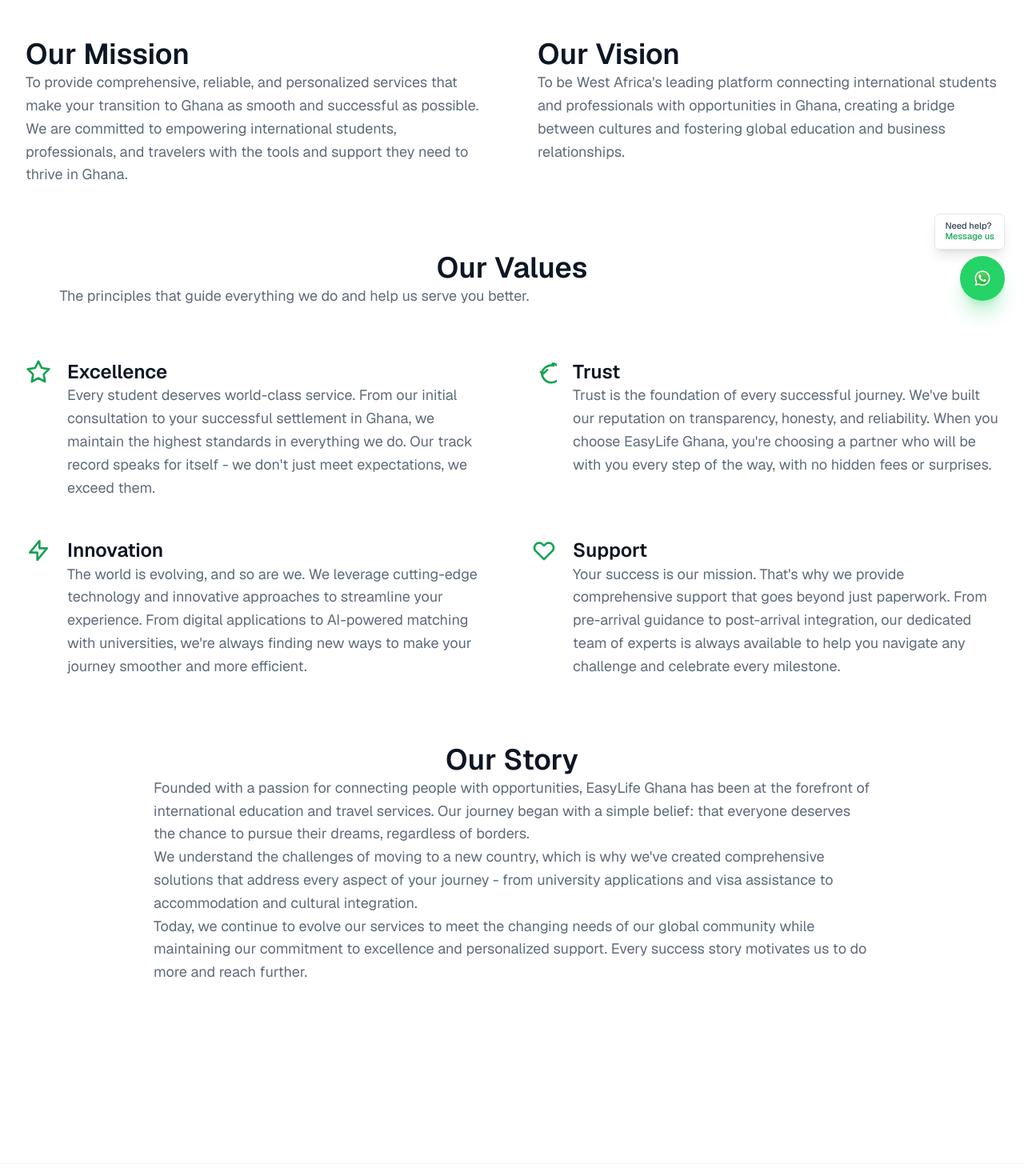
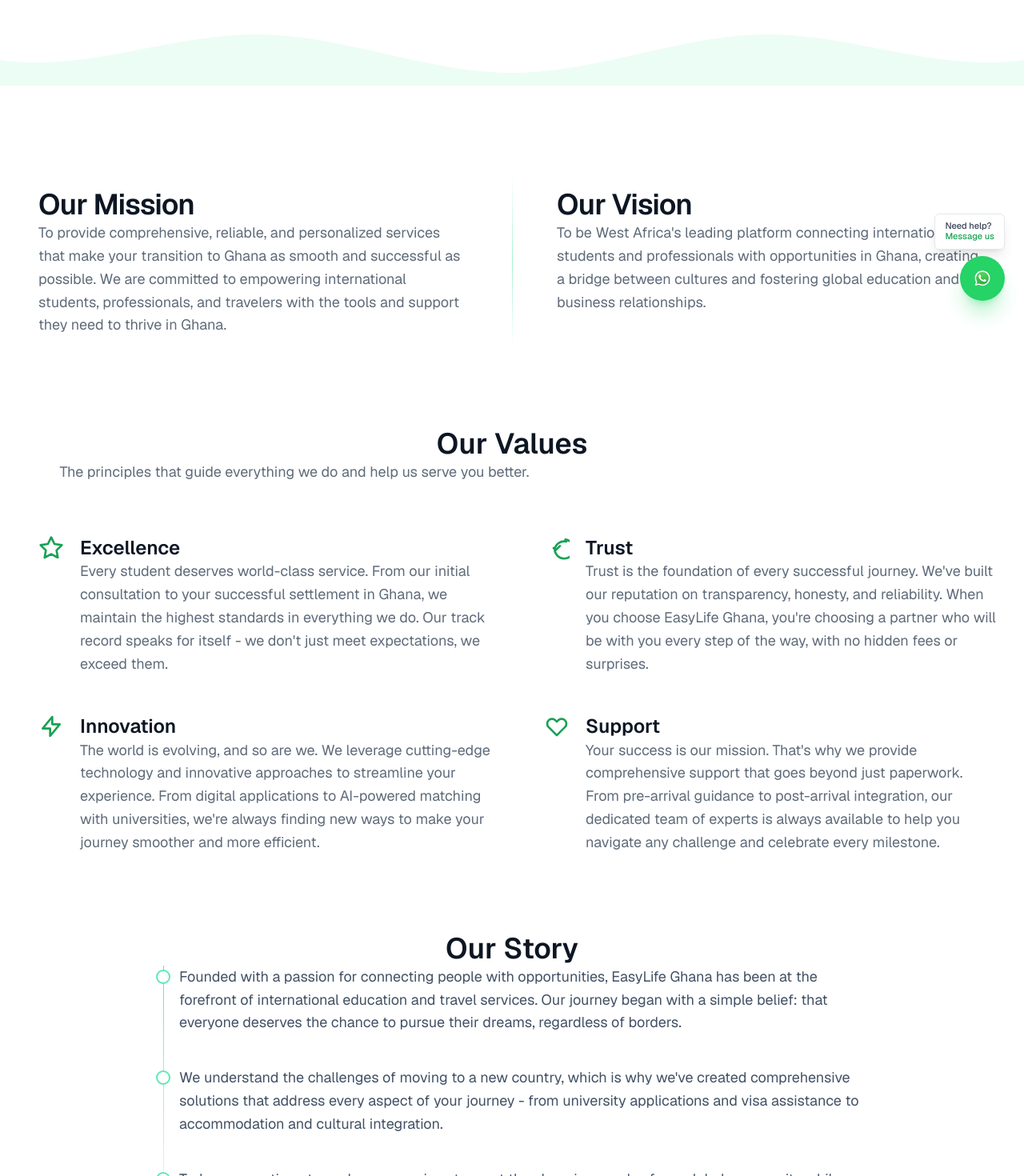
Before and after one commit to easylifegh/easylifegh-web, a Next.js app: page /about in a window 1280 px wide. Shown: the part 400-1870 px from the top of the page at 80% size. Built offline with nearby package versions, Linux system fonts and the light colour scheme; no server answers.

Commit message:
style: redesign contact and about page

```diff
--- a/src/app/about/page.tsx
+++ b/src/app/about/page.tsx
@@ -4,74 +4,97 @@
 import { useTranslation } from "react-i18next"
 import ClientOnly from "@/components/ClientOnly"
 
+// Keep story paragraph keys for timeline
+const STORY_PARAGRAPHS = ["paragraph1", "paragraph2", "paragraph3"] as const
+
 export default function AboutPage() {
   const { t } = useTranslation()
 
   return (
-    <div className="min-h-screen w-full bg-white">
-      {/* Header Section */}
-      <div className="bg-gradient-to-br from-gray-50 to-white">
-        <div className="max-w-7xl mx-auto px-4 sm:px-6 lg:px-8 py-16 md:py-24">
+    <div className="relative min-h-screen w-full overflow-hidden bg-white">
+      {/* Hero with layered soft waves */}
+      <header className="relative">
+        <div className="relative max-w-7xl mx-auto px-4 sm:px-6 lg:px-8 pt-24 pb-40 md:pt-28 md:pb-52">
           <div className="text-center">
-            <ClientOnly fallback={<div className="h-12" />}>
-              <h1 className="text-4xl md:text-5xl font-bold text-[#0D1623] mb-6">
+            <ClientOnly fallback={<div className="h-20" />}>
+              <h1 className="relative text-4xl md:text-5xl lg:text-6xl font-bold tracking-tight text-[#0D1623] after:content-[''] after:block after:h-1 after:w-24 after:mx-auto after:mt-6 after:rounded-full after:bg-gradient-to-r after:from-emerald-500 after:to-emerald-300">
                 {t("pages.about.title")}
               </h1>
-              <p className="text-xl text-[#5F6B7A] max-w-3xl mx-auto">
+              <p className="mt-8 text-xl md:text-2xl text-[#5F6B7A] max-w-3xl mx-auto leading-relaxed">
                 {t("pages.about.subtitle")}
               </p>
             </ClientOnly>
           </div>
         </div>
-      </div>
+        {/* Waves */}
+        <div
+          aria-hidden
+          className="pointer-events-none absolute bottom-0 left-0 w-full translate-y-[1px]"
+        >
+          <svg
+            className="w-full h-20 md:h-24 text-emerald-50"
+            viewBox="0 0 1440 120"
+            preserveAspectRatio="none"
+          >
+            <path
+              fill="currentColor"
+              d="M0 80c120 20 240-40 360-40s240 60 360 60 240-60 360-60 240 60 360 40v40H0z"
+            />
+          </svg>
+          <svg
+            className="w-full h-16 -mt-8 text-white mix-blend-multiply opacity-70"
+            viewBox="0 0 1440 120"
+            preserveAspectRatio="none"
+          >
+            <path
+              fill="currentColor"
+              d="M0 90c160 10 240-50 400-50s240 70 360 70 240-70 360-70 240 70 320 50v30H0z"
+            />
+          </svg>
+        </div>
+      </header>
 
-      <div className="max-w-7xl mx-auto px-4 sm:px-6 lg:px-8 py-16">
-        {/* Mission & Vision Section */}
-        <div className="grid lg:grid-cols-2 gap-16 mb-20">
-          <div>
+      <main className="relative max-w-7xl mx-auto px-4 sm:px-6 lg:px-8 py-20">
+        {/* Mission & Vision (flat cards) */}
+        <div className="relative grid lg:grid-cols-2 gap-12 lg:gap-20 mb-24">
+          {/* Vertical divider for large screens */}
+          <div
+            aria-hidden
+            className="hidden lg:block absolute inset-y-0 left-1/2 w-px bg-gradient-to-b from-transparent via-emerald-200 to-transparent"
+          />
+          <div className="relative rounded-xl bg-white p-2 sm:p-4 lg:p-2 xl:p-4">
             <ClientOnly fallback={<div className="h-8" />}>
-              <h2 className="text-3xl font-bold text-[#0D1623] mb-6">
+              <h2 className="text-3xl font-bold text-[#0D1623] mb-6 tracking-tight">
                 {t("pages.about.mission.title")}
               </h2>
             </ClientOnly>
             <p className="text-[#5F6B7A] text-lg leading-relaxed">
-              <ClientOnly
-                fallback={
-                  <span>
-                    Our mission is to make your transition to Ghana as smooth
-                    and successful as possible.
-                  </span>
-                }
-              >
+              <ClientOnly fallback={<span />}>
                 {t("pages.about.mission.description")}
               </ClientOnly>
             </p>
           </div>
-
-          <div>
+          {/* Horizontal divider on mobile/tablet */}
+          <div
+            aria-hidden
+            className="lg:hidden h-px bg-gradient-to-r from-transparent via-emerald-200 to-transparent"
+          />
+          <div className="relative rounded-xl bg-white p-2 sm:p-4 lg:p-2 xl:p-4">
             <ClientOnly fallback={<div className="h-8" />}>
-              <h2 className="text-3xl font-bold text-[#0D1623] mb-6">
+              <h2 className="text-3xl font-bold text-[#0D1623] mb-6 tracking-tight">
                 {t("pages.about.vision.title")}
               </h2>
             </ClientOnly>
             <p className="text-[#5F6B7A] text-lg leading-relaxed">
-              <ClientOnly
-                fallback={
-                  <span>
-                    To be West Africa&apos;s leading platform connecting
-                    international students and professionals with opportunities
-                    in Ghana.
-                  </span>
-                }
-              >
+              <ClientOnly fallback={<span />}>
                 {t("pages.about.vision.description")}
               </ClientOnly>
             </p>
           </div>
         </div>
 
-        {/* Our Values Section */}
-        <div className="mb-20">
+        {/* Values (accent line hover) */}
+        <div className="mb-24">
           <div className="text-center mb-16">
             <ClientOnly fallback={<div className="h-8" />}>
               <h2 className="text-3xl font-bold text-[#0D1623] mb-4">
@@ -85,7 +108,8 @@
 
           <div className="grid md:grid-cols-2 gap-12">
             {/* Excellence */}
-            <div>
+            <div className="group relative pl-4">
+              <span className="pointer-events-none absolute left-0 top-0 h-full w-[3px] origin-top scale-y-0 bg-gradient-to-b from-emerald-500 to-emerald-300 transition-transform duration-300 group-hover:scale-y-100" />
               <div className="flex items-start space-x-5">
                 <div className="flex-shrink-0">
                   <svg
@@ -109,17 +133,7 @@
                     </ClientOnly>
                   </h3>
                   <p className="text-[#5F6B7A] leading-relaxed">
-                    <ClientOnly
-                      fallback={
-                        <span>
-                          Every student deserves world-class service. From our
-                          initial consultation to your successful settlement in
-                          Ghana, we maintain the highest standards in everything
-                          we do. Our track record speaks for itself - we
-                          don&apos;t just meet expectations, we exceed them.
-                        </span>
-                      }
-                    >
+                    <ClientOnly fallback={<span />}>
                       {t("pages.about.values.excellence.description")}
                     </ClientOnly>
                   </p>
@@ -128,7 +142,8 @@
             </div>
 
             {/* Trust */}
-            <div>
+            <div className="group relative pl-4">
+              <span className="pointer-events-none absolute left-0 top-0 h-full w-[3px] origin-top scale-y-0 bg-gradient-to-b from-emerald-500 to-emerald-300 transition-transform duration-300 group-hover:scale-y-100" />
               <div className="flex items-start space-x-5">
                 <div className="flex-shrink-0">
                   <svg
@@ -152,18 +167,7 @@
                     </ClientOnly>
                   </h3>
                   <p className="text-[#5F6B7A] leading-relaxed">
-                    <ClientOnly
-                      fallback={
-                        <span>
-                          Trust is the foundation of every successful journey.
-                          We&apos;ve built our reputation on transparency,
-                          honesty, and reliability. When you choose EasyLife
-                          Ghana, you&apos;re choosing a partner who will be with
-                          you every step of the way, with no hidden fees or
-                          surprises.
-                        </span>
-                      }
-                    >
+                    <ClientOnly fallback={<span />}>
                       {t("pages.about.values.trust.description")}
                     </ClientOnly>
                   </p>
@@ -172,7 +176,8 @@
             </div>
 
             {/* Innovation */}
-            <div>
+            <div className="group relative pl-4">
+              <span className="pointer-events-none absolute left-0 top-0 h-full w-[3px] origin-top scale-y-0 bg-gradient-to-b from-emerald-500 to-emerald-300 transition-transform duration-300 group-hover:scale-y-100" />
               <div className="flex items-start space-x-5">
                 <div className="flex-shrink-0">
                   <svg
@@ -196,18 +201,7 @@
                     </ClientOnly>
                   </h3>
                   <p className="text-[#5F6B7A] leading-relaxed">
-                    <ClientOnly
-                      fallback={
-                        <span>
-                          The world is evolving, and so are we. We leverage
-                          cutting-edge technology and innovative approaches to
-                          streamline your experience. From digital applications
-                          to AI-powered matching with universities, we&apos;re
-                          always finding new ways to make your journey smoother
-                          and more efficient.
-                        </span>
-                      }
-                    >
+                    <ClientOnly fallback={<span />}>
                       {t("pages.about.values.innovation.description")}
                     </ClientOnly>
                   </p>
@@ -216,7 +210,8 @@
             </div>
 
             {/* Support */}
-            <div>
+            <div className="group relative pl-4">
+              <span className="pointer-events-none absolute left-0 top-0 h-full w-[3px] origin-top scale-y-0 bg-gradient-to-b from-emerald-500 to-emerald-300 transition-transform duration-300 group-hover:scale-y-100" />
               <div className="flex items-start space-x-5">
                 <div className="flex-shrink-0">
                   <svg
@@ -240,18 +235,7 @@
                     </ClientOnly>
                   </h3>
                   <p className="text-[#5F6B7A] leading-relaxed">
-                    <ClientOnly
-                      fallback={
-                        <span>
-                          Your success is our mission. That&apos;s why we
-                          provide comprehensive support that goes beyond just
-                          paperwork. From pre-arrival guidance to post-arrival
-                          integration, our dedicated team of experts is always
-                          available to help you navigate any challenge and
-                          celebrate every milestone.
-                        </span>
-                      }
-                    >
+                    <ClientOnly fallback={<span />}>
                       {t("pages.about.values.support.description")}
                     </ClientOnly>
                   </p>
@@ -261,64 +245,51 @@
           </div>
         </div>
 
-        {/* Our Story Section */}
-        <div className="mb-20">
+        {/* Story / Timeline */}
+        <section className="mb-14">
           <div className="max-w-4xl mx-auto">
             <ClientOnly fallback={<div className="h-8" />}>
-              <h2 className="text-3xl font-bold text-[#0D1623] mb-8 text-center">
+              <h2 className="text-3xl md:text-4xl font-bold text-center text-[#0D1623] mb-14">
                 {t("pages.about.story.title")}
               </h2>
             </ClientOnly>
-            <div className="space-y-6 text-[#5F6B7A] text-lg leading-relaxed text-left">
-              <p>
-                <ClientOnly
-                  fallback={
-                    <span>
-                      Founded with a passion for connecting people with
-                      opportunities, EasyLife Ghana has been at the forefront of
-                      international education and travel services. Our journey
-                      began with a simple belief: that everyone deserves the
-                      chance to pursue their dreams, regardless of borders.
-                    </span>
-                  }
-                >
-                  {t("pages.about.story.paragraph1")}
-                </ClientOnly>
-              </p>
-              <p>
-                <ClientOnly
-                  fallback={
-                    <span>
-                      We understand the challenges of moving to a new country,
-                      which is why we&apos;ve created comprehensive solutions
-                      that address every aspect of your journey - from
-                      university applications and visa assistance to
-                      accommodation and cultural integration.
-                    </span>
-                  }
-                >
-                  {t("pages.about.story.paragraph2")}
-                </ClientOnly>
-              </p>
-              <p>
-                <ClientOnly
-                  fallback={
-                    <span>
-                      Today, we continue to evolve our services to meet the
-                      changing needs of our global community while maintaining
-                      our commitment to excellence and personalized support.
-                      Every success story motivates us to do more and reach
-                      further.
-                    </span>
-                  }
-                >
-                  {t("pages.about.story.paragraph3")}
-                </ClientOnly>
-              </p>
+            <div className="relative pl-6 md:pl-8">
+              <div className="absolute left-2 md:left-3 top-0 bottom-0 w-px bg-gradient-to-b from-emerald-300 via-emerald-200 to-transparent" />
+              <ul className="space-y-10">
+                {STORY_PARAGRAPHS.map(pKey => (
+                  <li key={pKey} className="relative">
+                    <div className="absolute -left-[26px] md:-left-[30px] mt-1 flex h-5 w-5 items-center justify-center">
+                      <span className="h-3.5 w-3.5 rounded-full bg-white ring-2 ring-emerald-300 shadow" />
+                    </div>
+                    <p className="text-[#425165] text-lg leading-relaxed">
+                      <ClientOnly fallback={<span />}>
+                        {t(`pages.about.story.${pKey}`)}
+                      </ClientOnly>
+                    </p>
+                  </li>
+                ))}
+              </ul>
             </div>
           </div>
-        </div>
-      </div>
+        </section>
+      </main>
+
+      {/* Local styles for subtle fade in (no external deps) */}
+      <style jsx>{`
+        @media (prefers-reduced-motion: no-preference) {
+          .reveal {
+            opacity: 0;
+            transform: translateY(12px);
+            transition:
+              opacity 0.7s ease,
+              transform 0.7s ease;
+          }
+          .reveal.in-view {
+            opacity: 1;
+            transform: translateY(0);
+          }
+        }
+      `}</style>
     </div>
   )
 }
```
Also changed, not shown: src/app/contact/page.tsx (+41 -15 lines).
